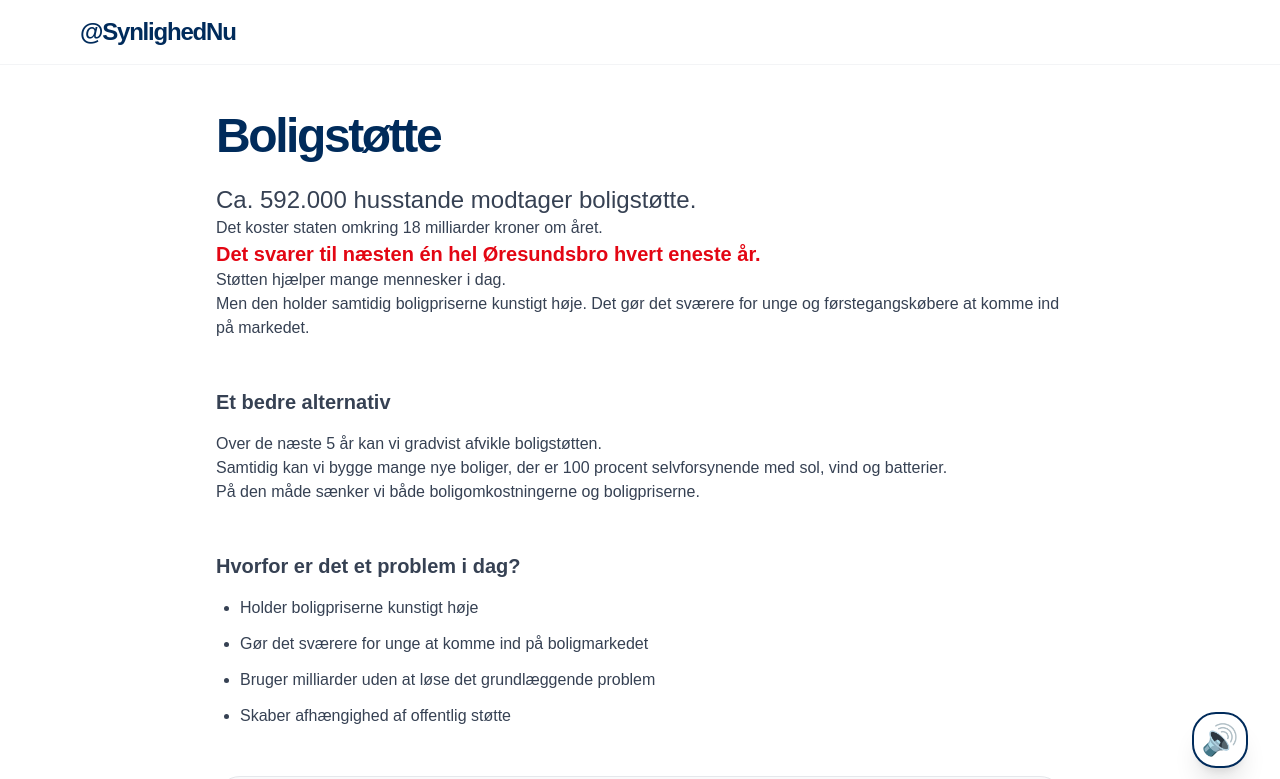
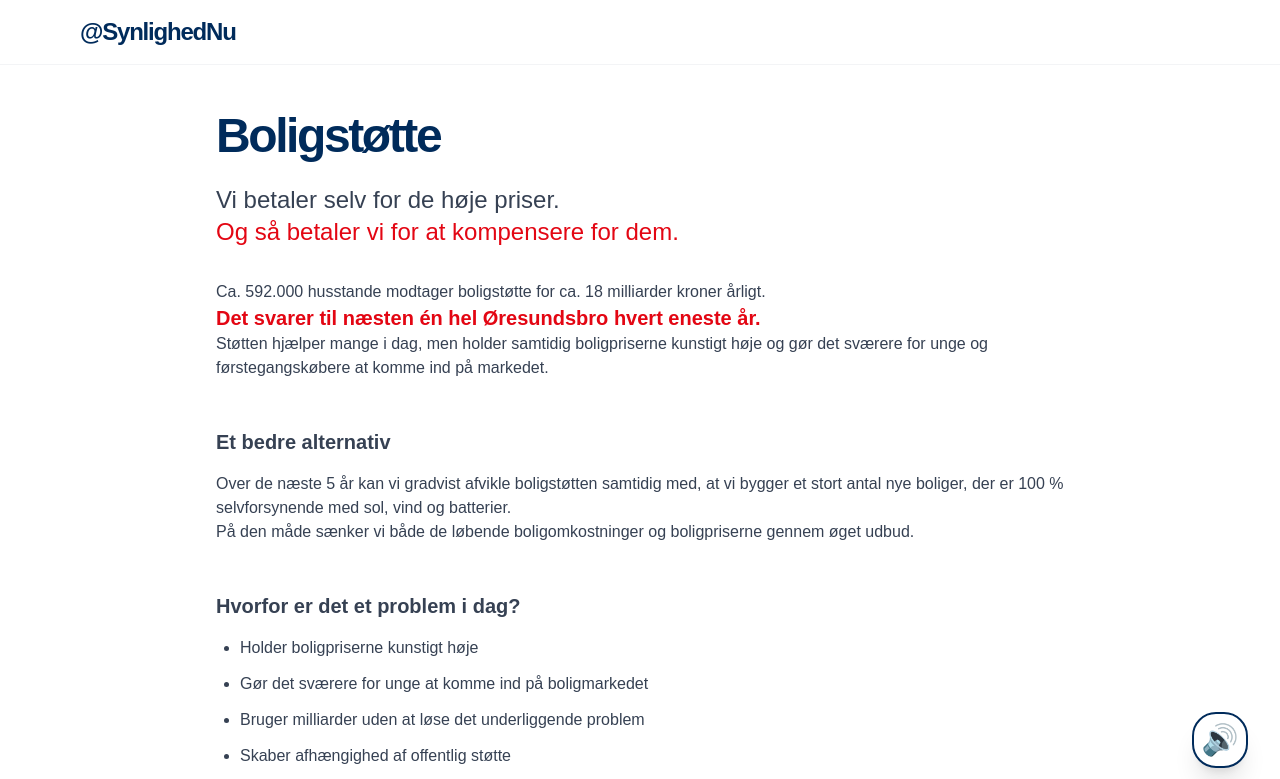
Before and after one commit to synlighed-nu/synlighed-nu-clean, a Next.js app: page /boligstotte in a window 1280 px wide. Shown: the top 779 px of the page. Built offline with nearby package versions, Linux system fonts and the light colour scheme.

Commit message:
Update page.tsx

```diff
--- a/app/boligstotte/page.tsx
+++ b/app/boligstotte/page.tsx
@@ -12,10 +12,14 @@ export default function BoligstottePage() {
 
         <div className="prose prose-lg max-w-none text-gray-700">
           <p className="text-2xl font-medium">
-            Ca. 592.000 husstande modtager boligstøtte.
+            Vi betaler selv for de høje priser.
           </p>
-          <p>
-            Det koster staten omkring 18 milliarder kroner om året.
+          <p className="text-2xl font-medium text-[#E30613]">
+            Og så betaler vi for at kompensere for dem.
+          </p>
+
+          <p className="mt-8">
+            Ca. 592.000 husstande modtager boligstøtte for ca. 18 milliarder kroner årligt.
           </p>
 
           <p className="text-xl font-semibold text-[#E30613]">
@@ -23,29 +27,22 @@ export default function BoligstottePage() {
           </p>
 
           <p>
-            Støtten hjælper mange mennesker i dag.
-          </p>
-          <p>
-            Men den holder samtidig boligpriserne kunstigt høje.
-            Det gør det sværere for unge og førstegangskøbere at komme ind på markedet.
+            Støtten hjælper mange i dag, men holder samtidig boligpriserne kunstigt høje og gør det sværere for unge og førstegangskøbere at komme ind på markedet.
           </p>
 
           <h3 className="text-xl font-semibold mt-12 mb-4">Et bedre alternativ</h3>
           <p>
-            Over de næste 5 år kan vi gradvist afvikle boligstøtten.
+            Over de næste 5 år kan vi gradvist afvikle boligstøtten samtidig med, at vi bygger et stort antal nye boliger, der er 100 % selvforsynende med sol, vind og batterier.
           </p>
           <p>
-            Samtidig kan vi bygge mange nye boliger, der er 100 procent selvforsynende med sol, vind og batterier.
-          </p>
-          <p>
-            På den måde sænker vi både boligomkostningerne og boligpriserne.
+            På den måde sænker vi både de løbende boligomkostninger og boligpriserne gennem øget udbud.
           </p>
 
           <h3 className="text-xl font-semibold mt-12 mb-4">Hvorfor er det et problem i dag?</h3>
           <ul className="list-disc pl-6 space-y-3">
             <li>Holder boligpriserne kunstigt høje</li>
             <li>Gør det sværere for unge at komme ind på boligmarkedet</li>
-            <li>Bruger milliarder uden at løse det grundlæggende problem</li>
+            <li>Bruger milliarder uden at løse det underliggende problem</li>
             <li>Skaber afhængighed af offentlig støtte</li>
           </ul>
         </div>
```
